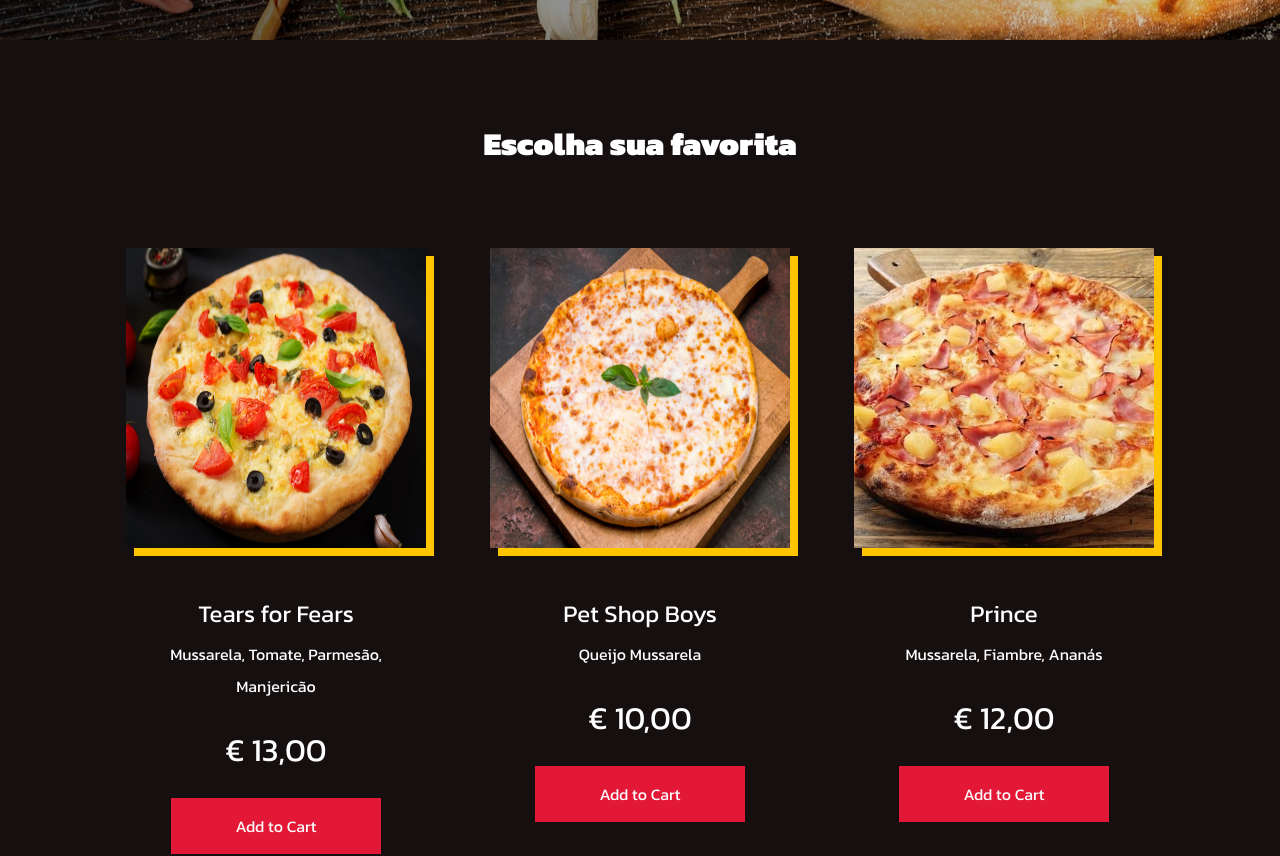
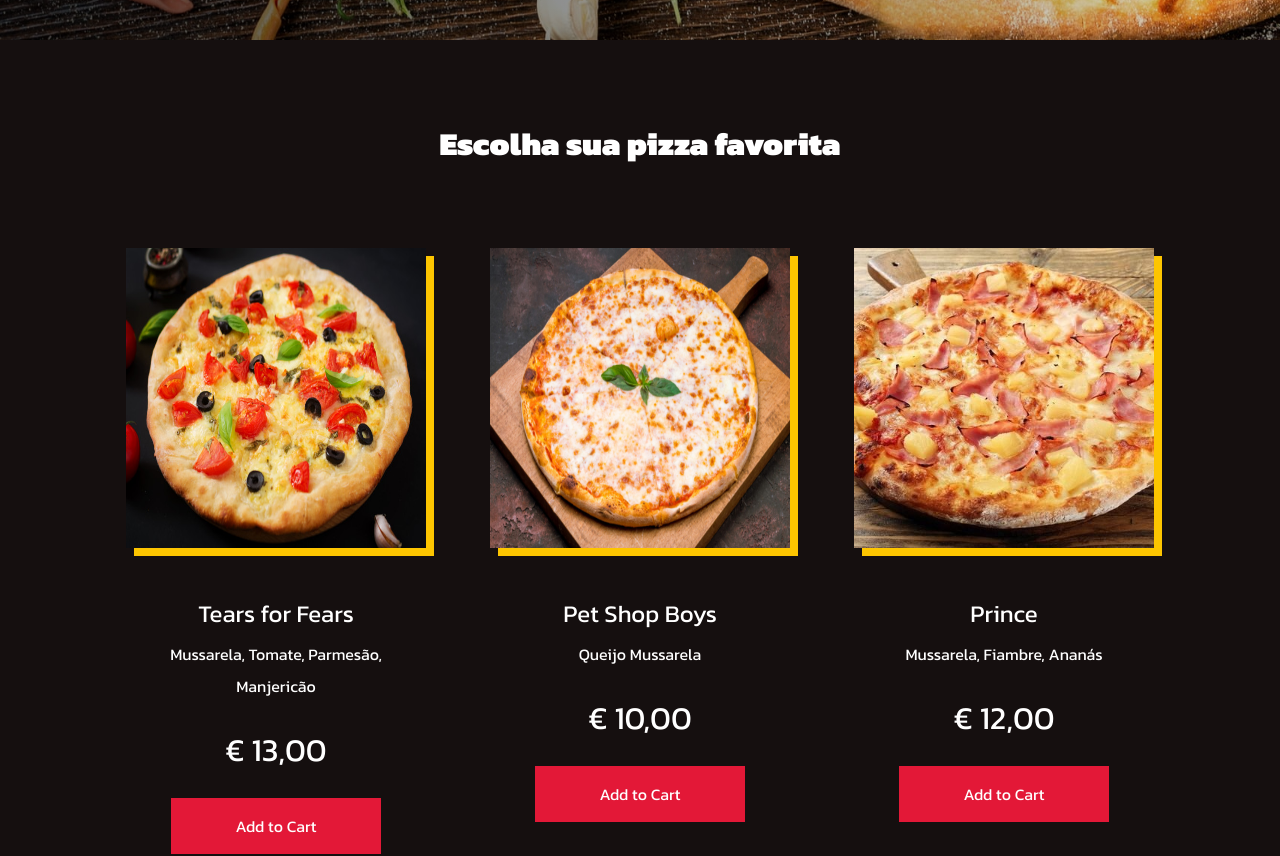
Before and after one commit to ambulcao/pizza-website, a React (Create React App) app: page / in a window 1280 px wide. Shown: the part 1000-1856 px from the top of the page. Built offline with nearby package versions, Linux system fonts and the light colour scheme.

Commit message:
Adicionando produtos Menu5 e produto do dia

```diff
--- a/src/App.js
+++ b/src/App.js
@@ -3,14 +3,17 @@
 import { GlobalStyle } from './globalStyles';
 import Hero from './components/Hero';
 import Products from './components/Products';
-import { productData } from './components/Products/data';
+import { productData, productDataTwo } from './components/Products/data';
+import Feature from './components/Feature';
 
 function App() {
   return (
     <Router>
       <GlobalStyle/>
       <Hero/>
-      <Products heading='Escolha sua favorita' data={productData}/>
+      <Products heading='Escolha sua pizza favorita' data={productData}/>
+      <Feature />
+      <Products heading='Escolha sua sobremessa' data={productDataTwo}/>
     </Router>
   );
 }
--- /dev/null
+++ b/src/components/Feature/FeatureElements.js
@@ -0,0 +1,43 @@
+import styled from 'styled-components';
+import FeaturePic from '../../images/featured3.jpg';
+
+export const FeatureContainer = styled.div`
+    background: linear-gradient(to right, rgba(0, 0, 0, 0.7), rgba(0, 0, 0, 0.1)),
+    url(${FeaturePic});
+    height: 100vh;
+    max-height: 500px;
+    background-position: center;
+    background-size: cover;
+    display: flex;
+    flex-direction: column;
+    justify-content: center;
+    align-items: center;
+    color: #fff;
+    text-align: center;
+    padding: 0 1rem;
+
+    h1 {
+        font-size: clamp(3rem, 5vw, 5rem);
+    }
+
+    p {
+        margin-bottom: 1rem;
+        font-size: clamp(1rem, 3vw, 2rem);
+    }
+`;
+
+export const FeatureButton = styled.button`
+    font-size: 1.4rem;
+    padding: 0.6rem 3rem;
+    border: none;
+    background: #ffc500;
+    color: #000;
+    transition: 0.2s ease-out;
+
+    &:hover {
+        color: #fff;
+        background: #e31837;
+        transition: 0.2s ease-out;
+        cursor: pointer;
+    }
+`
--- /dev/null
+++ b/src/components/Feature/index.js
@@ -0,0 +1,14 @@
+import React from 'react';
+import { FeatureContainer, FeatureButton } from './FeatureElements';
+
+const Feature = () => {
+    return (
+        <FeatureContainer>
+            <h1>Pizza do dia</h1>
+            <p>Molho de trufas Alfredo coberto com pó de ouro de 24 quilates.</p>
+            <FeatureButton>Peça Agora</FeatureButton>
+        </FeatureContainer>
+    )
+}
+
+export default Feature
--- a/src/components/Products/data.js
+++ b/src/components/Products/data.js
@@ -9,6 +9,10 @@
 import product9 from '../../images/NewOrder.jpeg';
 import product10 from '../../images/Madonna.jpg';
 import product11 from '../../images/Duran_Duran.jpg';
+
+import sweet1 from '../../images/sweet-1.jpg';
+import sweet2 from '../../images/sweet-2.jpg';
+import sweet3 from '../../images/sweet-3.jpg';
 
 export const productData = [
     {
@@ -99,4 +103,33 @@
         price: '€ 14,00',
         button: 'Add to Cart',
     }
+];
+
+
+
+export const productDataTwo = [
+    {
+        img: sweet1,
+        alt: 'Brownie',
+        name: 'Brownie Bunch',
+        desc: 'Quadrados de brownie com fudge duplo coberto com pedaços de chocolate branco e nozes de macadâmia',
+        price: '€ 9,99',
+        button: 'Add to Cart',
+    },
+    {
+        img: sweet2,
+        alt: 'Donuts',
+        name: 'Doughlicious',
+        desc: 'Donuts com cobertura de chocolate belga coberto de glacê e granulado por cima',
+        price: '€ 9,99',
+        button: 'Add to Cart',
+    },
+    {
+        img: sweet3,
+        alt: 'Ice Cream',
+        name: 'Caramel Wonder',
+        desc: 'Sorvete de baunilha coberto com caramelo e cobertura de chocolate coberto com um palito de coco',
+        price: '€ 12,99',
+        button: 'Add to Cart',
+    }
 ]
```
